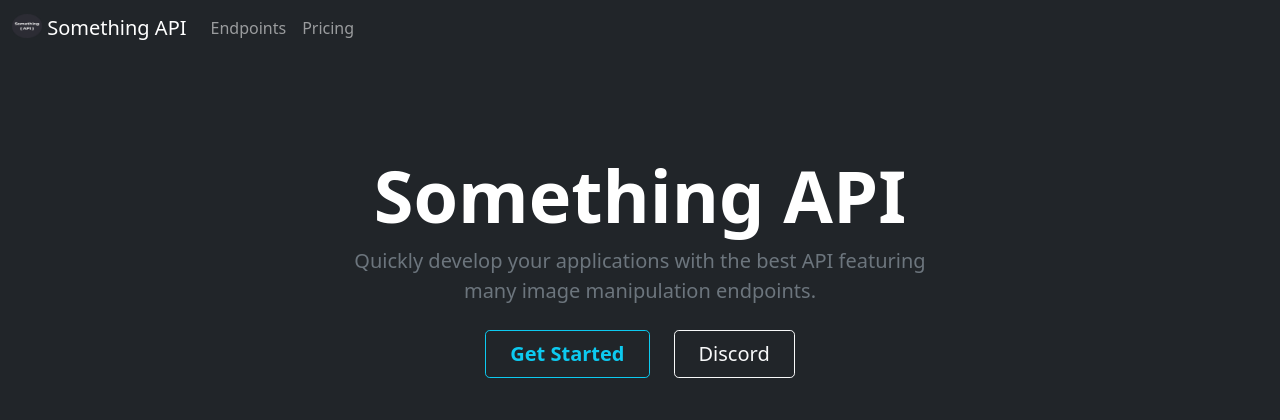
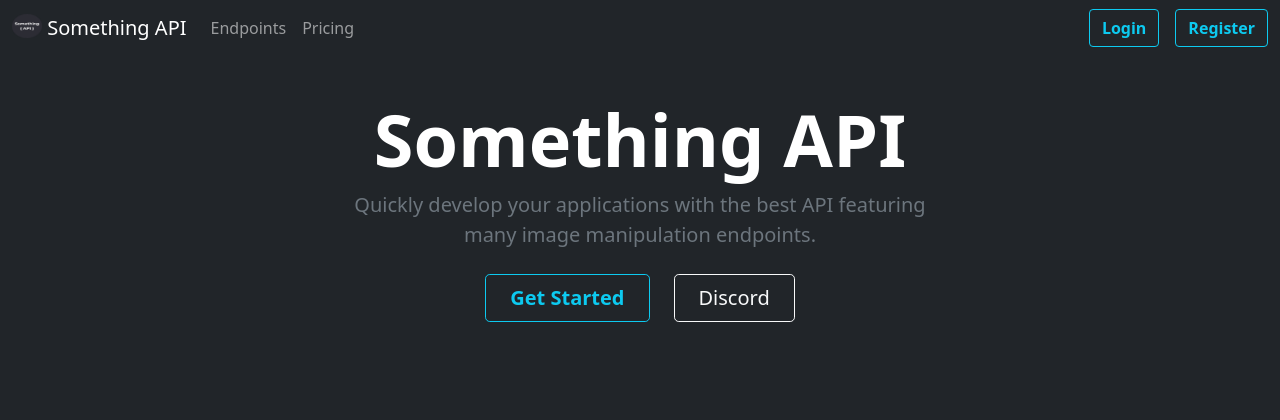
Before and after one commit to hyssedev/something-api, a Django app: page / in a window 1280 px wide. Shown: the top 420 px of the page. Run offline with Django 3.2, Linux system fonts and the light colour scheme.

Commit message:
sticky navbar + login and register buttons

```diff
--- a/api/templates/base.html
+++ b/api/templates/base.html
@@ -18,8 +18,8 @@
   </head>
   <body style="background-color: #212529; color:white" class="d-flex flex-column h-100">
     <!-- NAVBAR -->
-
-    <nav class="navbar navbar-expand-lg navbar-dark bg-dark">
+    <header>
+    <nav class="navbar navbar-expand-md navbar-dark fixed-top bg-dark">
       <div class="container-fluid">
         <a class="navbar-brand" href="#">
           <img src="{% static 'logo.png' %}" alt="" width="30" height="24" class="d-inline-block align-text-top"> Something API</a>
@@ -31,9 +31,14 @@
             <a class="nav-link" href="#">Endpoints</a>
             <a class="nav-link" href="#">Pricing</a>
           </div>
+          <div class="d-flex ms-auto">
+            <button type="button" class="btn btn-outline-info me-sm-3 fw-bold">Login</button>
+            <button type="button" class="btn btn-outline-info fw-bold">Register</button>
+          </div>
         </div>
       </div>
     </nav>
+  </header>
 
     {% block body %}{% endblock %}
     <!-- Option 1: Bootstrap Bundle with Popper -->
```
